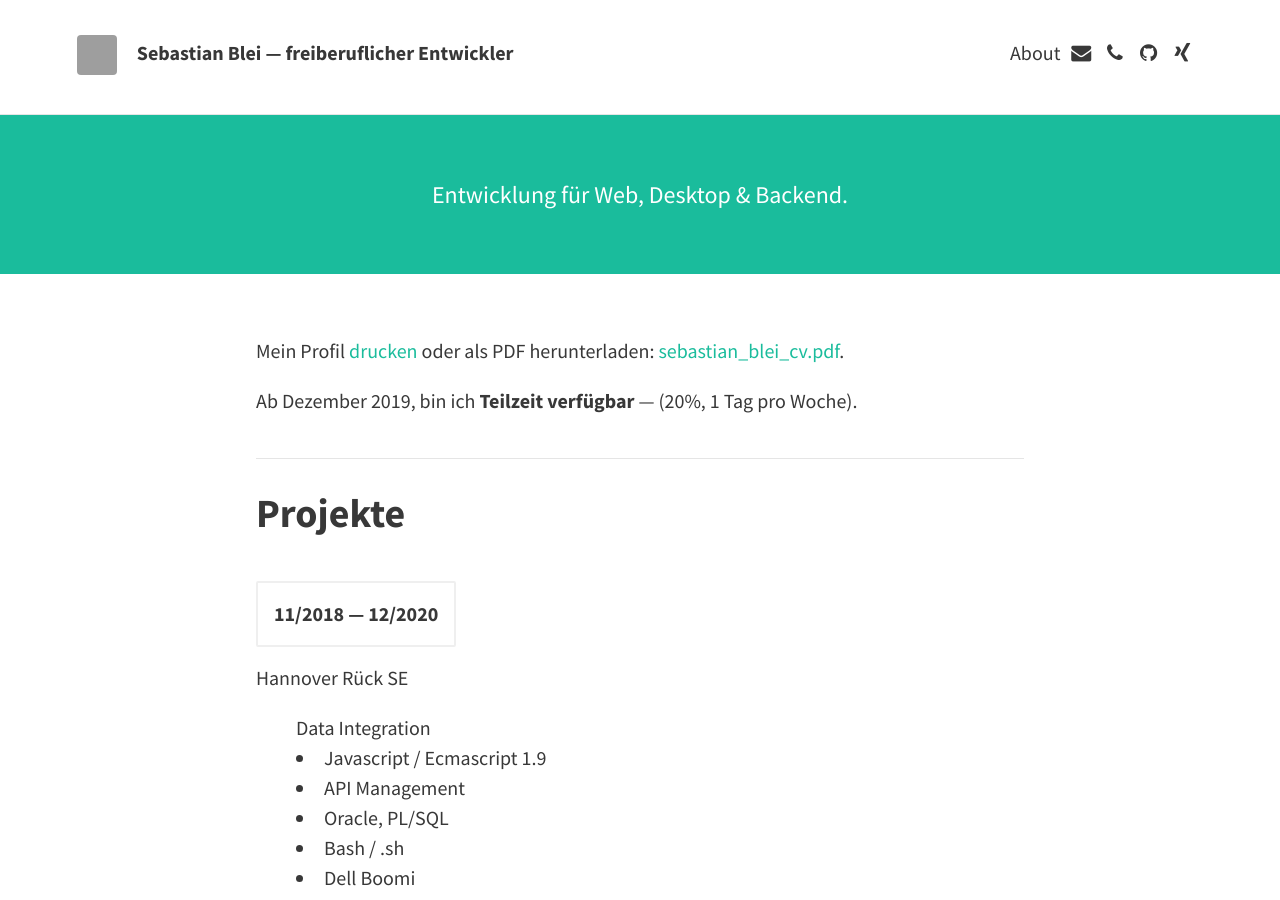
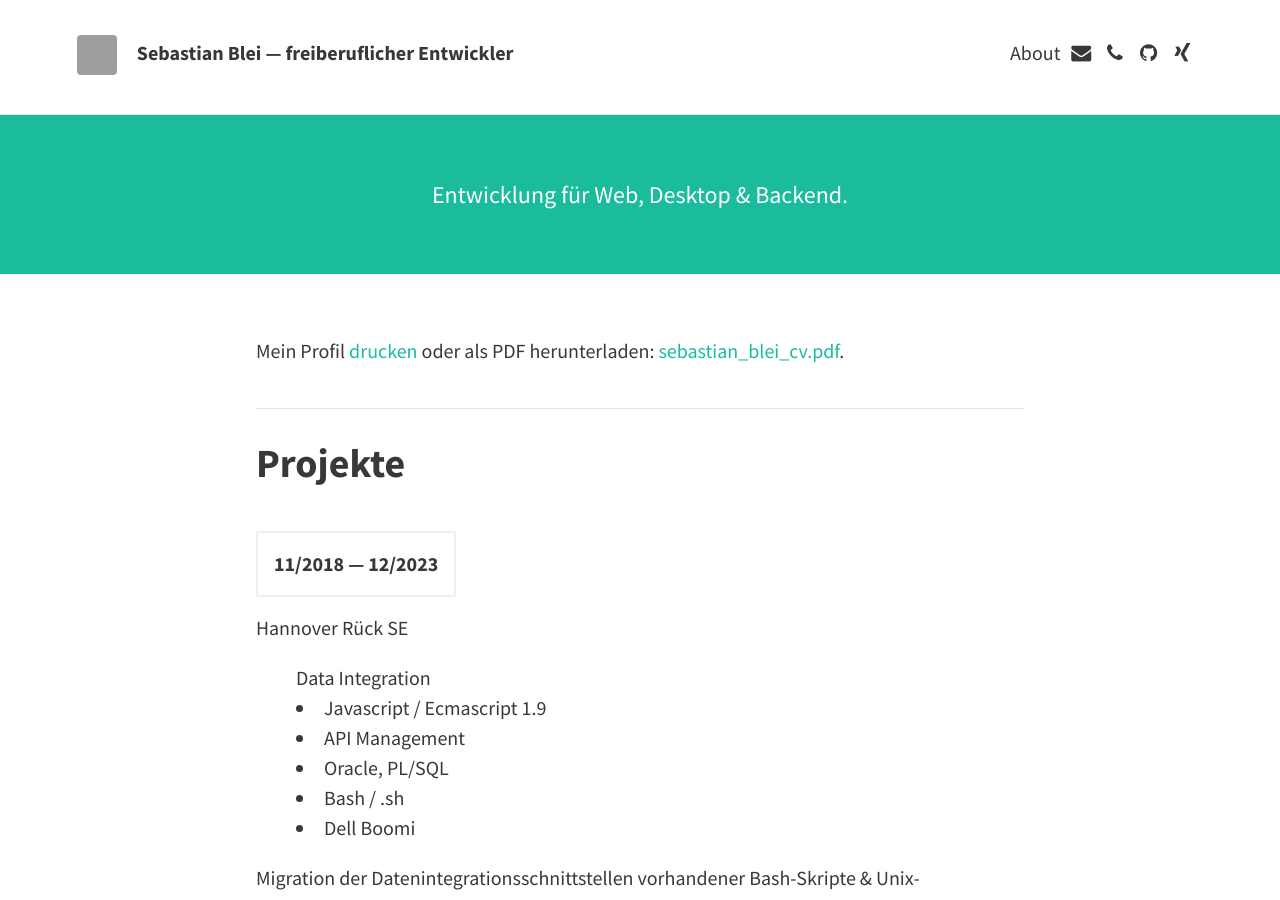
Before and after one commit to iamsebastian/official-site, a Jekyll site: the page built from index.html, in a window 1280 px wide and 900 px high. Built offline with Jekyll 4.4.1, drawn with Linux system fonts in a browser that asks for light colours; the list of posts is cut into pages by our own code; grey boxes are pictures that could not be loaded.

Commit message:
Update index.html

```diff
--- a/index.html
+++ b/index.html
@@ -7,14 +7,12 @@ layout: home
 <span class="no-print">
 Mein Profil <a href="javascript:window.print();">drucken</a> oder als PDF herunterladen: <a href="{{ site.url }}/assets/sebastian_blei_cv.pdf">sebastian_blei_cv.pdf</a>.
 <br><br>
-Ab Dezember 2019, bin ich <b>Teilzeit verfügbar</b> — (20%, 1 Tag pro Woche).
-<br><br>
 </span>
 
 <hr>
 <h2>Projekte</h2>
 <dl>
-  <dt>11/2018 — 12/2020</dt>
+  <dt>11/2018 — 12/2023</dt>
   <p>Hannover Rück SE</p>
   <dd>
     <ul>Data Integration
```
